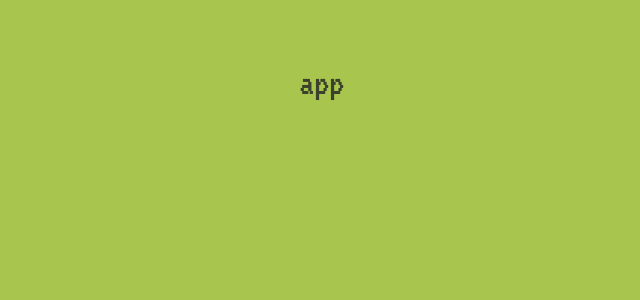
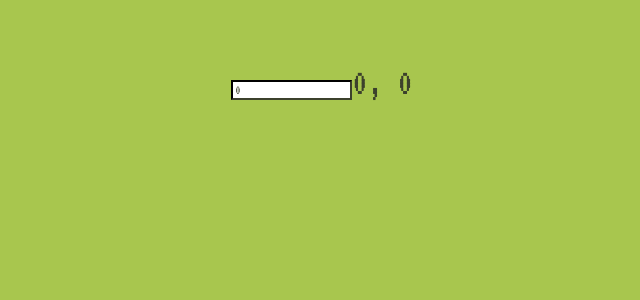
Before and after one commit to marinm/connect-four, a React (Vite) app: page / in a window 1280 px wide. Shown: the top 300 px of the page, without its empty margins (318-958 px from the left). Built offline with nearby package versions, Linux system fonts and the light colour scheme.

Commit message:
play with custom hook

```diff
--- a/src/App.tsx
+++ b/src/App.tsx
@@ -1,7 +1,23 @@
+import { useState } from "react";
+import { useX } from "./hooks/useX";
 import "./App.css";
 
 function App() {
-    return <div>app</div>;
+    const [p, setP] = useState<number>(0);
+
+    const x1 = useX({ p });
+    const x2 = useX({ p: p * 2 });
+
+    return (
+        <div>
+            <input
+                type="number"
+                value={p}
+                onChange={(e) => setP(parseInt(e.target.value))}
+            />
+            {x1}, {x2}
+        </div>
+    );
 }
 
 export default App;
--- /dev/null
+++ b/src/hooks/useX.ts
@@ -0,0 +1,15 @@
+import { useEffect, useState } from "react";
+
+type Options = {
+    p: number;
+};
+
+export function useX(options: Options): number {
+    const [x, setX] = useState<number>(0);
+
+    useEffect(() => {
+        setX(options.p);
+    }, [options]);
+
+    return x + options.p;
+}
```
